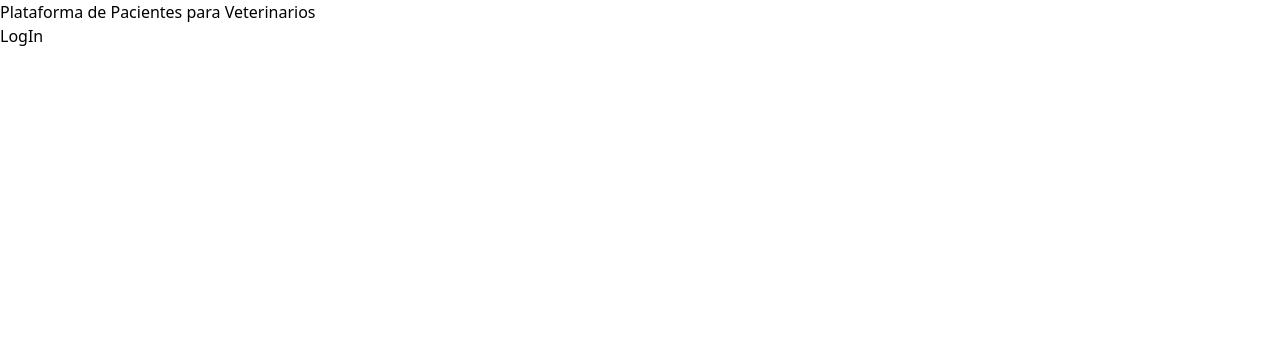
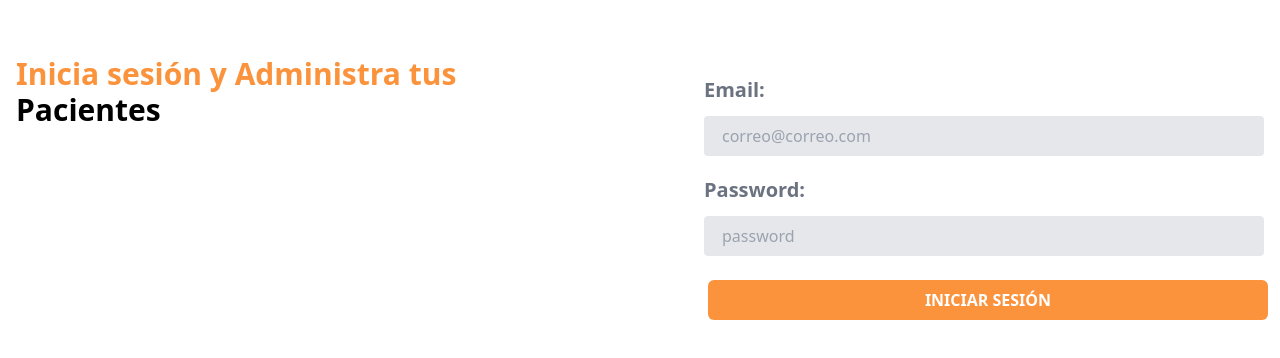
Before and after one commit to mauroociappinaph/FullStackMern, a React (Vite) app in the folder frontend/: page / in a window 1280 px wide. Shown: the top 358 px of the page. Built offline with nearby package versions, Linux system fonts and the light colour scheme.

Commit message:
Diseño del LogIn

```diff
--- a/frontend/src/layout/AuthLayout.jsx
+++ b/frontend/src/layout/AuthLayout.jsx
@@ -3,9 +3,9 @@ import { Outlet } from "react-router-dom";
 const AuthLayout = () => {
   return (
     <>
-      <h1>Plataforma de Pacientes para Veterinarios</h1>
-      <Outlet />
-
+      <main className="container mx-auto md:grid md:grid-cols-2 mt-10 gap-32 p-4">
+        <Outlet />
+      </main>
     </>
   );
 };
--- a/frontend/src/paginas/ConfirmarCuenta.jsx
+++ b/frontend/src/paginas/ConfirmarCuenta.jsx
@@ -1,10 +1,10 @@
-
 function ConfirmarCuenta() {
   return (
-   <>
-   <h1>Confirmar cuenta</h1>
-   </>
-  )
+    <>
+      <div>1</div>
+      <div>2</div>
+    </>
+  );
 }
 
-export default ConfirmarCuenta
+export default ConfirmarCuenta;
--- a/frontend/src/paginas/LogIn.jsx
+++ b/frontend/src/paginas/LogIn.jsx
@@ -1,7 +1,43 @@
 function Login() {
   return (
     <>
-    <h2>LogIn</h2>
+      <div>
+        <h1 className="text-orange-400 font-black text-3xl   ">
+          Inicia sesión y Administra tus{" "}
+          <span className="text-black"> Pacientes </span>
+        </h1>
+      </div>
+      <div>
+        <form>
+          <div className="my-5">
+            <label className="block text-gray-500 font-bold text-xl md:text-left mb-1 md:mb-0 pr-4">
+              Email:
+            </label>
+            <input
+              className="bg-gray-200 appearance-none border-2 border-gray-200 mt-3 rounded w-full py-2 px-4 text-gray-700 leading-tight focus:outline-none focus:bg-white focus:border-orange-500"
+              id="grid-first-name"
+              type="text"
+              placeholder="correo@correo.com"
+            />
+          </div>
+          <div className="my-5">
+            <label className="block text-gray-500 font-bold text-xl md:text-left mb-1 md:mb-0 pr-4">
+              Password:
+            </label>
+            <input
+              className="bg-gray-200 appearance-none border-2 border-gray-200 mt-3 rounded w-full py-2 px-4 text-gray-700 leading-tight focus:outline-none focus:bg-white focus:border-orange-500"
+              id="grid-first-name"
+              type="password"
+              placeholder="password"
+            />
+          </div>
+          <input
+            type="submit"
+            className="bg-orange-400 hover:bg-orange-500 w-full py-2 rounded-md text-white font-bold uppercase m-1 hover:cursor-pointer"
+            value="Iniciar Sesión"
+          />
+        </form>
+      </div>
     </>
   );
 }
--- a/frontend/src/paginas/OlvidarPassword.jsx
+++ b/frontend/src/paginas/OlvidarPassword.jsx
@@ -3,7 +3,12 @@
 function OlvidarPassword() {
   return (
     <>
-     <h1>Olvide mi contraseña</h1>
+      <div>
+        1
+      </div>
+      <dir>
+        2
+      </dir>
     </>
   )
 }
--- a/frontend/src/paginas/RegistrarCuenta.jsx
+++ b/frontend/src/paginas/RegistrarCuenta.jsx
@@ -1,7 +1,12 @@
 function Registrar() {
   return (
     <>
-      <h1>Registrar</h1>
+      <div>
+        1
+      </div>
+      <dir>
+        2
+      </dir>
     </>
   );
 }
```
